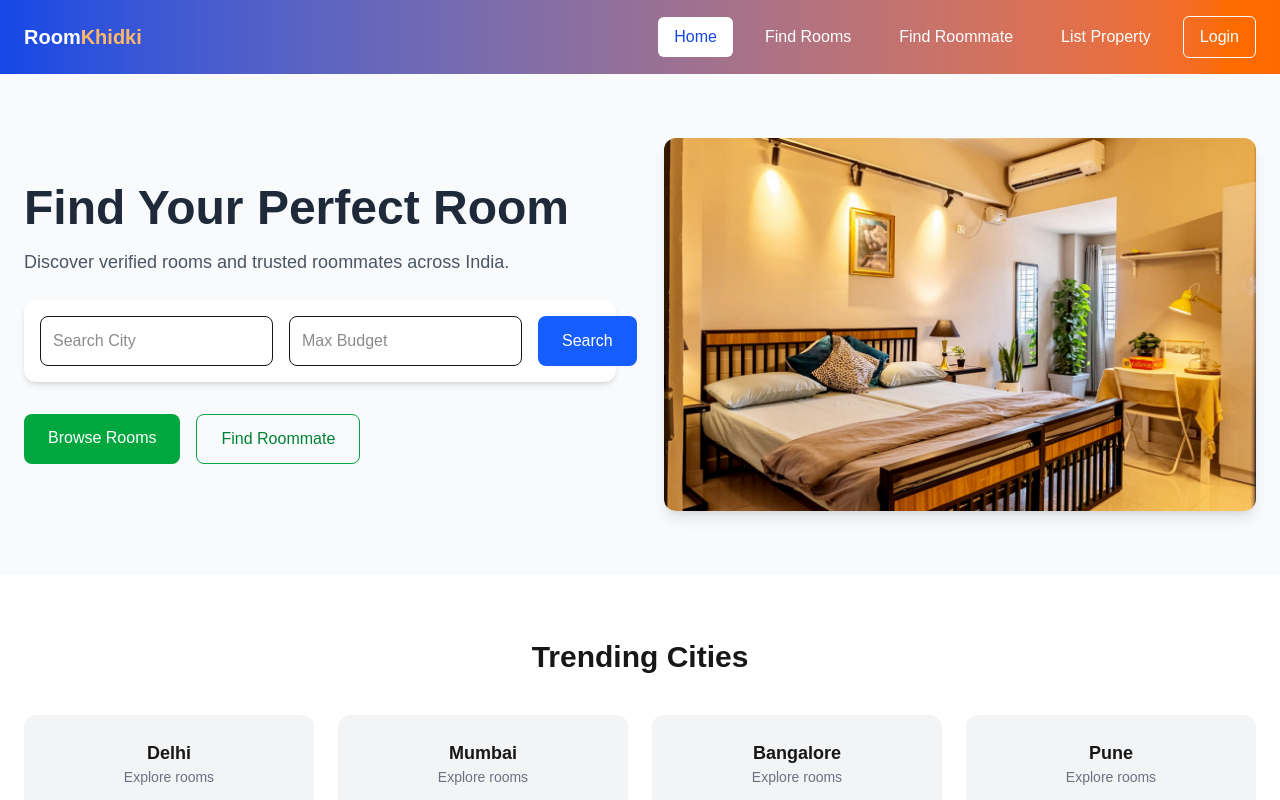
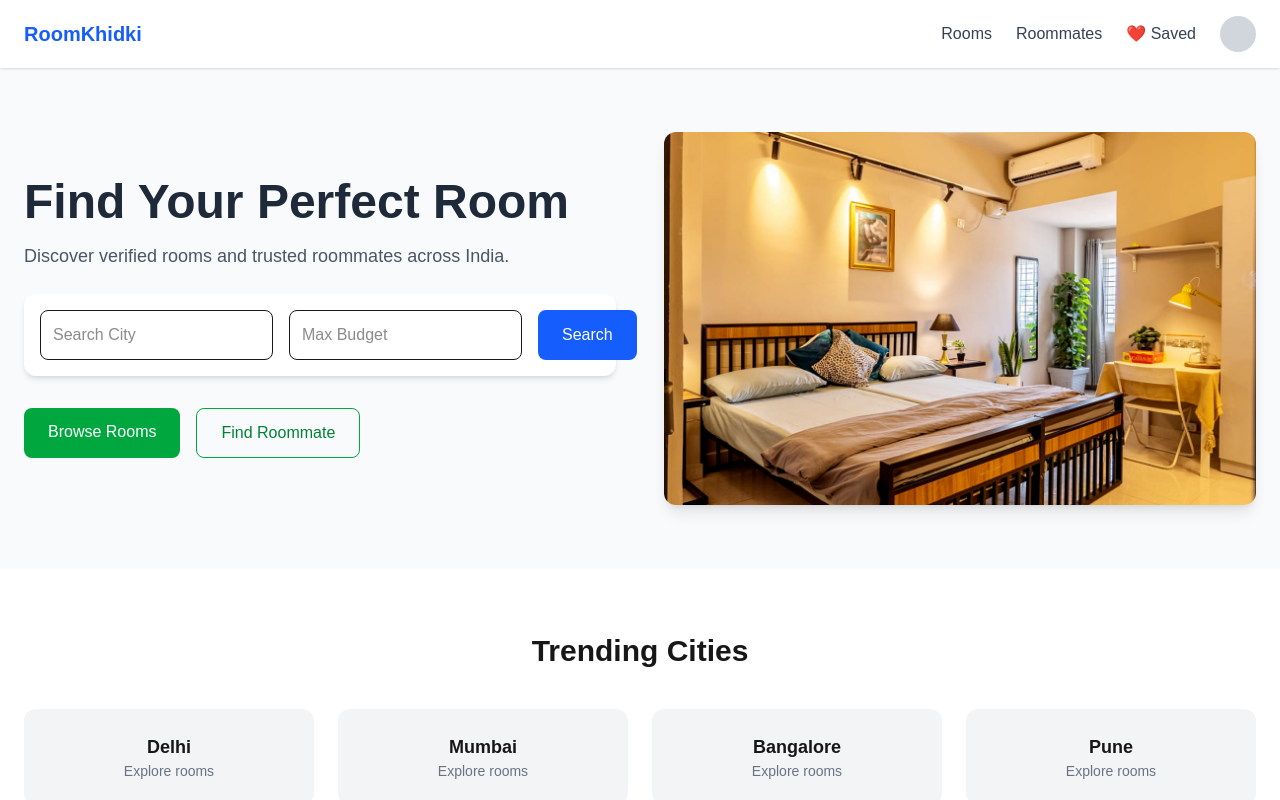
Before and after one commit to kunwarshivamjsr/RoomKhidki, a Next.js app: page / in a window 1280 px wide. Shown: the top 800 px of the page. Built offline with nearby package versions, Linux system fonts and the light colour scheme.

Commit message:
responsive

```diff
--- a/components/Navbar.tsx
+++ b/components/Navbar.tsx
@@ -2,128 +2,55 @@
 
 import Link from "next/link"
 import { useState, useEffect } from "react"
-import { usePathname, useRouter } from "next/navigation"
 
 export default function Navbar() {
 
-const pathname = usePathname()
-const router = useRouter()
+const [user,setUser]=useState<any>(null)
 
-const [open, setOpen] = useState(false)
-const [user, setUser] = useState<any>(null)
+useEffect(()=>{
+const storedUser=localStorage.getItem("user")
+if(storedUser) setUser(JSON.parse(storedUser))
+},[])
 
-useEffect(() => {
-const storedUser = localStorage.getItem("user")
-if (storedUser) setUser(JSON.parse(storedUser))
-}, [pathname])
+return(
 
-const logout = () => {
-localStorage.removeItem("user")
-setUser(null)
-router.push("/")
-}
+<header className="w-full bg-white shadow-sm sticky top-0 z-50">
 
-const navItem = (path: string) =>
-`px-4 py-2 rounded-md transition ${
-      pathname === path
-        ? "bg-white text-blue-700"
-        : "text-white hover:bg-white/20"
-    }`
+<div className="max-w-7xl mx-auto flex justify-between items-center px-6 py-4">
 
-return ( <header className="w-full bg-gradient-to-r from-blue-700 to-orange-500 text-white px-6 py-4">
+<Link href="/" className="text-xl font-bold text-blue-600">
+RoomKhidki
+</Link>
 
+<nav className="flex gap-6 items-center">
 
-  <div className="max-w-7xl mx-auto flex justify-between items-center">
+<Link href="/find-rooms" className="text-gray-700 hover:text-blue-600">
+Rooms
+</Link>
 
-    {/* Logo */}
-    <Link href="/" className="text-xl font-bold">
-      Room<span className="text-orange-300">Khidki</span>
-    </Link>
+<Link href="/find-roommate" className="text-gray-700 hover:text-blue-600">
+Roommates
+</Link>
 
-    {/* Mobile Menu Button */}
-    <button
-      className="md:hidden text-2xl"
-      onClick={() => setOpen(!open)}
-    >
-      ☰
-    </button>
+<Link href="/saved" className="text-gray-700 hover:text-blue-600">
+❤️ Saved
+</Link>
 
-    {/* Desktop Menu */}
-    <div className="hidden md:flex gap-4 items-center">
+{user && (
 
-      <Link href="/" className={navItem("/")}>Home</Link>
+<Link href="/dashboard" className="text-gray-700 hover:text-blue-600">
+Dashboard
+</Link>
+)}
 
-      <Link href="/find-rooms" className={navItem("/find-rooms")}>
-        Find Rooms
-      </Link>
+<div className="w-9 h-9 rounded-full bg-gray-300"></div>
 
-      <Link href="/find-roommate" className={navItem("/find-roommate")}>
-        Find Roommate
-      </Link>
+</nav>
 
-      <Link href="/list-property" className={navItem("/list-property")}>
-        List Property
-      </Link>
-
-      {user ? (
-        <button
-          onClick={logout}
-          className="border px-4 py-2 rounded-md hover:bg-white hover:text-blue-700"
-        >
-          Logout
-        </button>
-      ) : (
-        <Link
-          href="/login"
-          className="border px-4 py-2 rounded-md hover:bg-white hover:text-blue-700"
-        >
-          Login
-        </Link>
-      )}
-
-    </div>
-
-  </div>
-
-  {/* Mobile Menu */}
-  {open && (
-    <div className="flex flex-col mt-4 gap-3 md:hidden">
-
-      <Link href="/" className={navItem("/")}>Home</Link>
-
-      <Link href="/find-rooms" className={navItem("/find-rooms")}>
-        Find Rooms
-      </Link>
-
-      <Link href="/find-roommate" className={navItem("/find-roommate")}>
-        Find Roommate
-      </Link>
-
-      <Link href="/list-property" className={navItem("/list-property")}>
-        List Property
-      </Link>
-
-      {user ? (
-        <button
-          onClick={logout}
-          className="border px-4 py-2 rounded-md"
-        >
-          Logout
-        </button>
-      ) : (
-        <Link
-          href="/login"
-          className="border px-4 py-2 rounded-md"
-        >
-          Login
-        </Link>
-      )}
-
-    </div>
-  )}
+</div>
 
 </header>
 
+)
 
-)
 }
```
